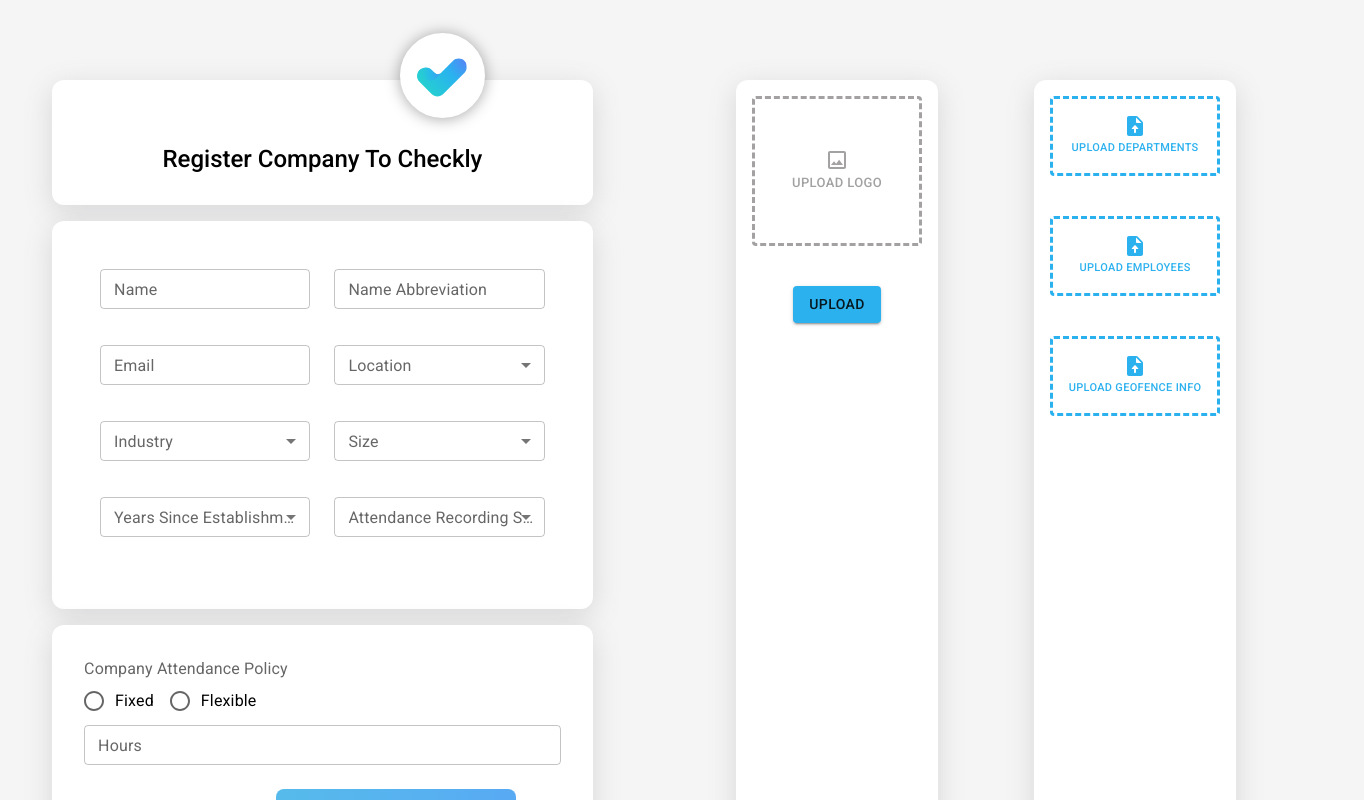
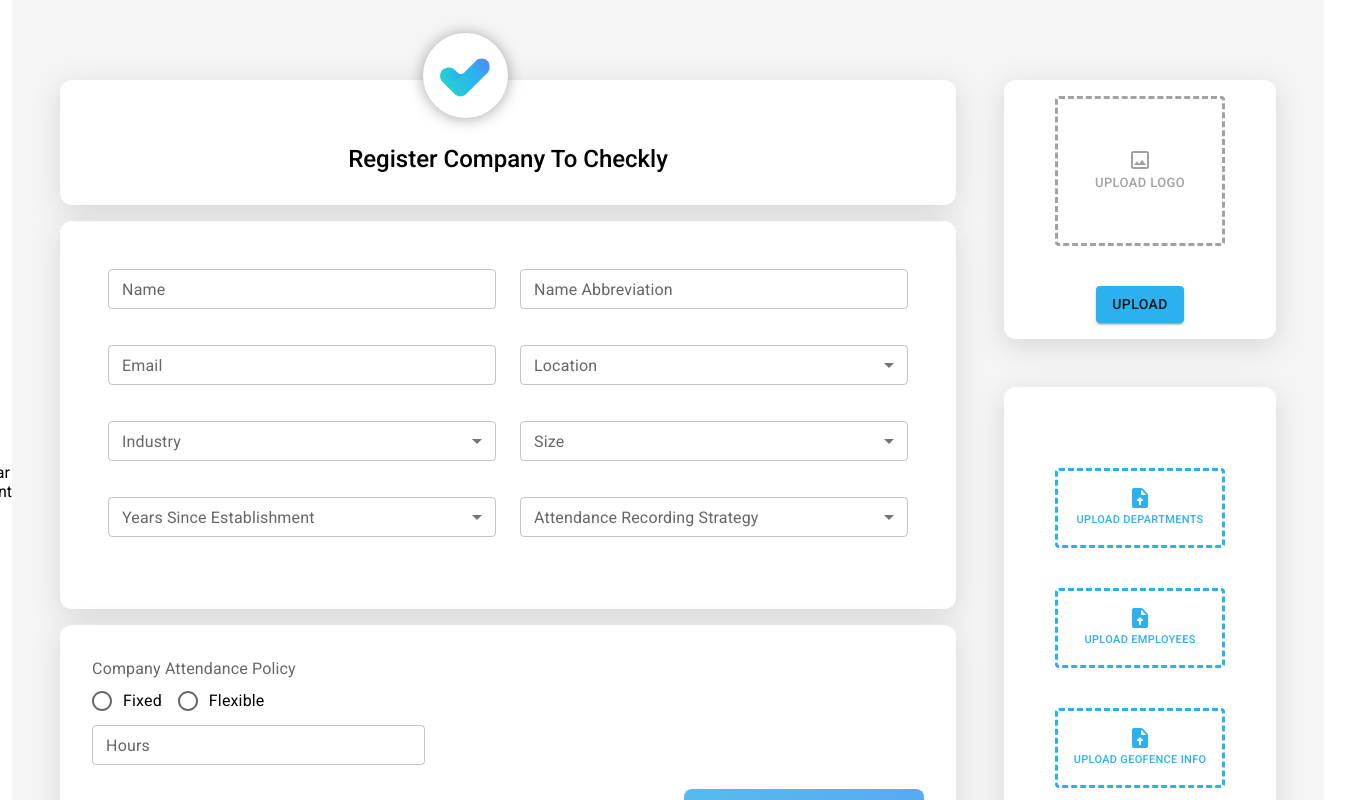
Before and after one commit to Checkly-App/checkly-website, a React (Create React App) app: page / in a window 1280 px wide. Shown: the top 800 px of the page, 1364 px wide, since content can reach past the window. Built offline with nearby package versions, Linux system fonts and the light colour scheme.

Commit message:
containers

```diff
--- a/src/pages/AddCompany.js
+++ b/src/pages/AddCompany.js
@@ -5,25 +5,51 @@ import InputField from "../components/Forms/InputField";
 import Upload from "../components/Forms/Upload";
 import PolicyRadioButtons from "../components/Forms/PrefrenceRadioButtons";
 import SelectField from "../components/Forms/SelectField";
-import RadioGroup from '@mui/material/RadioGroup';
+import RadioGroup from "@mui/material/RadioGroup";
 import { set, onValue } from "firebase/database"; //ref
 import { database, auth, storage } from "../utilities/firebase";
 import { createUserWithEmailAndPassword } from "firebase/auth";
 import styled, { keyframes } from "styled-components";
 import Avatar from "@mui/material/Avatar";
 import Stack from "@mui/material/Stack";
-import Button from '@mui/material/Button';
-import Box from '@mui/material/Box';
-import UploadFileRoundedIcon from '@mui/icons-material/UploadFileRounded';
-import InsertPhotoOutlinedIcon from '@mui/icons-material/InsertPhotoOutlined';
-import Radio from '@mui/material/Radio';
-import FormControlLabel from '@mui/material/FormControlLabel';
-import FormControl from '@mui/material/FormControl';
-import FormHelperText from '@mui/material/FormHelperText';
-import FormLabel from '@mui/material/FormLabel';
-import logo from '../assets/images/logo.svg';
-import {  ref, uploadBytesResumable } from "firebase/storage"; //ref
+import Button from "@mui/material/Button";
+import Box from "@mui/material/Box";
+import UploadFileRoundedIcon from "@mui/icons-material/UploadFileRounded";
+import InsertPhotoOutlinedIcon from "@mui/icons-material/InsertPhotoOutlined";
+import Radio from "@mui/material/Radio";
+import FormControlLabel from "@mui/material/FormControlLabel";
+import FormControl from "@mui/material/FormControl";
+import FormHelperText from "@mui/material/FormHelperText";
+import FormLabel from "@mui/material/FormLabel";
+import logo from "../assets/images/logo.svg";
+import { ref, uploadBytesResumable } from "firebase/storage"; //ref
 
+// Main COntainer
+const SectionsWrapper = styled.div`
+  margin: 5em 0 5rem 3rem;
+  display: flex;
+  justify-content: center;
+  // width: 100%;
+`;
+
+//Main Sections container
+const MainSections = styled.div``;
+
+const Section = styled.div`
+  background-color: white;
+  border-radius: 0.75em;
+  padding: 3em;
+  margin-bottom: 1em;
+  box-shadow: rgba(100, 100, 111, 0.2) 0px 7px 29px 0px;
+  display: grid;
+  grid-template-columns: 1fr 1fr;
+  column-gap: 1.5em;
+  row-gap: 0.75em;
+  width: 50em;
+  @media (max-width: 768px) {
+    grid-template-columns: 1fr;
+  }
+`;
 const ButtonCircle2 = styled.button`
   background-color: white;
   height: 85px;
@@ -37,21 +63,6 @@ background-color: white;
   border-radius: 50%;
   padding: 10px;
   box-shadow: rgba(0, 0, 0, 0.35) 0px 1px 15px;
-  `;
-
-const Section = styled.div`
-  background-color: white;
-  border-radius: 0.75em;
-  padding: 3em;
-  margin-bottom: 1em;
-  box-shadow: rgba(100, 100, 111, 0.2) 0px 7px 29px 0px;
-  display: grid;
-  grid-template-columns: 1fr 1fr;
-  column-gap: 1.5em;
-  row-gap: 0.75em;
-  @media (max-width: 768px) {
-    grid-template-columns: 1fr;
-  }
 `;
 
 const Section2 = styled.div`
@@ -69,21 +80,50 @@ const Section3 = styled.div`
   padding: 2em;
   margin-bottom: 1em;
   box-shadow: rgba(100, 100, 111, 0.2) 0px 7px 29px 0px;
-  display: block;
+  display: flex;
+  flex-direction: column;
+`;
+const ContentWrapper = styled.div`
+  display: flex;
+  flex-direction: column;
+  width: 40%;
+`;
+const ButtonWrapper = styled.div`
+  display: flex;
+
+  justify-content: flex-end;
 `;
 
-const MainSections = styled.div`
-  width: 85%;
+// Sidebar Sections Wrapper
+const SidebarSectionsWrapper = styled.div`
+  display: flex;
+  flex-direction: column;
 `;
-
-// The Sidebar Section
-const SidebarSection = styled.div`
+// The Sidebar Sections
+const SidebarSection1 = styled.div`
   width: 15em;
   background-color: white;
   border-radius: 0.75em;
   box-shadow: rgba(100, 100, 111, 0.2) 0px 7px 29px 0px;
   margin: 0 3em 3em 3em;
   padding: 1em;
+  display: flex;
+  flex-diretcion: column;
+  justify-content: center;
+  align-items: center;
+`;
+const SidebarSection2 = styled.div`
+  width: 15em;
+  background-color: white;
+  border-radius: 0.75em;
+  box-shadow: rgba(100, 100, 111, 0.2) 0px 7px 29px 0px;
+  margin: 0 3em 1em 3em;
+  padding: 1em;
+  height: 70%;
+  display: flex;
+  flex-diretcion: column;
+  justify-content: center;
+  align-items: center;
 `;
 
 const FormTitle = styled.h1`
@@ -91,11 +131,6 @@ const FormTitle = styled.h1`
   font-weight: 500;
   margin: 0em 0em 1em 0em;
   text-align: center;
-`;
-
-const SetionsWrapper = styled.div`
-  margin: 5em;
-  display: flex;
 `;
 
 const SButton = styled.button`
@@ -113,8 +148,8 @@ const SButton = styled.button`
   margin-right: 0em
 `;
 
-const Input = styled('input')({
-  display: 'none',
+const Input = styled("input")({
+  display: "none",
 });
 
 //Arrays
@@ -142,7 +177,7 @@ const locations = [
   },
   {
     key: "Jizan",
-    name:"Jizan",
+    name: "Jizan",
   },
   {
     key: "Jawf",
@@ -197,7 +232,7 @@ const locations = [
   },
   {
     key: "Law",
-    name:"Law",
+    name: "Law",
   },
   {
     key: "Marketing, advertising and PR",
@@ -252,7 +287,7 @@ const locations = [
   },
   {
     key: "1001-5000 Employees",
-    name:"1001-5000 Employees",
+    name: "1001-5000 Employees",
   },
   {
     key: "5001-10,000 Employees",
@@ -302,10 +337,7 @@ const locations = [
   },
 ];
 
-
-
 const AddCompany = () => {
-
   const initialValues = {
     name: "",
     abbreviation: "",
@@ -319,7 +351,6 @@ const AddCompany = () => {
     hours: "",
     file: "",
   };
-
 
   const validationSchema = Yup.object({
     // name: Yup.string().required("Name is required"),
@@ -335,8 +366,9 @@ const AddCompany = () => {
   });
 
   const addCompany = (company) => {
-    createUserWithEmailAndPassword(auth, company.email, '123456').then((result) => {
-        set(ref(database, 'Company/' + result.user.uid), {
+    createUserWithEmailAndPassword(auth, company.email, "123456")
+      .then((result) => {
+        set(ref(database, "Company/" + result.user.uid), {
           name: company.name,
           abbreviation: company.abbreviation,
           email: company.email,
@@ -346,16 +378,17 @@ const AddCompany = () => {
           age: company.age,
           Policy: company.Policy,
           working_hours: company.hours,
-            attendance_strategy: company.preference
+          attendance_strategy: company.preference,
         });
-    }).catch((error) => {
+      })
+      .catch((error) => {
         // var errorCode = error.code;
         var errorMessage = error.message;
         alert(errorMessage);
         console.log(error);
         return;
       });
-}
+  };
 
   const formHandler = (e) => {
     e.preventDefault();
@@ -370,13 +403,9 @@ const uploadFiles = (file) => {
     const uploadTask = uploadBytesResumable(sotrageRef, file);
   };
 
-
   return (
-
-
     <div>
-    <SetionsWrapper>
-
+      <SectionsWrapper>
         {/* <SidebarSection>
 
           <form onSubmit={formHandler}>
@@ -416,36 +445,26 @@ const uploadFiles = (file) => {
         >
           <Form>
             <MainSections>
-
               {/* header */}
 
               <Section2>
-
                 <ButtonCircle2
-              style={{zIndex:1, marginTop:-90, marginLeft:340}} //Relative instead of absloute
-              >
-              </ButtonCircle2>
+                  style={{ zIndex: 1, marginTop: -90, marginLeft: 355 }} //Relative instead of absloute
+                ></ButtonCircle2>
                 <Avatar
-                  style={{zIndex:1, marginTop:-108, marginLeft:357}}
-                  background-color= "white"
+                  style={{ zIndex: 1, marginTop: -108, marginLeft: 372 }}
+                  background-color="white"
                   alt="R"
-                  src= {logo}
+                  src={logo}
                   sx={{ width: 50, height: 135 }}
                 />
                 <FormTitle>Register Company To Checkly</FormTitle>
-
               </Section2>
 
               {/* end of header */}
 
-
               <Section>
-
-            <InputField
-                name="name"
-                id="name"
-                label="Name"
-            />
+                <InputField name="name" id="name" label="Name" />
 
                 <InputField
                   name="abbreviation"
@@ -453,17 +472,13 @@ const uploadFiles = (file) => {
                   label="Name Abbreviation"
                 />
 
-            <InputField
-                name="email"
-                id="email"
-                label="Email"
-            />
+                <InputField name="email" id="email" label="Email" />
 
                 <SelectField
                   name="location"
                   id="location"
                   label="Location"
-                options= {locations}
+                  options={locations}
                 />
 
                 <SelectField
@@ -493,123 +508,158 @@ const uploadFiles = (file) => {
                   label="Attendance Recording Strategy"
                   options={preferences}
                 />
-
-
               </Section>
 
               <Section3>
-
+                <ContentWrapper>
                   <PolicyRadioButtons
                     name="Policy"
                     id="Policy"
                     label="Policy"
                   />
                   <InputField name="hours" id="hours" label="Hours" />
-
-            <SButton type="submit" >Register Company</SButton>
-
+                </ContentWrapper>
+                <ButtonWrapper>
+                  <SButton type="submit">Register Company</SButton>
+                </ButtonWrapper>
               </Section3>
-
             </MainSections>
           </Form>
         </Formik>
 
+        <SidebarSectionsWrapper>
           {/* Upload Logo  */}
-
-    <SidebarSection>
-
+          <SidebarSection1>
             <form onSubmit={formHandler}>
-      <Stack direction="column" spacing={5} alignItems="center" >
+              <Stack direction="column" spacing={5} alignItems="center">
                 <label htmlFor="contained-button-file">
-             <Box textAlign='center'>
-                <Input accept="image/*" id="contained-button-file" type="file" />
-                <Button type="submit" color="grey" variant="contained" component="span" variant="outlined" style={{
+                  <Box textAlign="center">
+                    <Input
+                      accept="image/*"
+                      id="contained-button-file"
+                      type="file"
+                    />
+                    <Button
+                      type="submit"
+                      color="grey"
+                      variant="contained"
+                      component="span"
+                      variant="outlined"
+                      style={{
                         maxWidth: "170px",
                         maxHeight: "150px",
                         minWidth: "170px",
                         minHeight: "150px",
-                 border: 'dashed',
-                fontSize: '13px'
-               }}>
-                <Stack direction="column" spacing={5} alignItems="center" >
-                <InsertPhotoOutlinedIcon/> Upload Logo </Stack>
+                        border: "dashed",
+                        fontSize: "13px",
+                      }}
+                    >
+                      <Stack direction="column" spacing={5} alignItems="center">
+                        <InsertPhotoOutlinedIcon /> Upload Logo{" "}
+                      </Stack>
                     </Button>
                   </Box>
                 </label>
-           <Button type="submit" variant="contained">Upload</Button>
+                <Button type="submit" variant="contained">
+                  Upload
+                </Button>
               </Stack>
             </form>
-
-</SidebarSection>
+          </SidebarSection1>
 
           {/* end of Upload Logo  */}
 
           {/* the Sidebar Section (uploads) */}
 
-          <SidebarSection>
-
+          <SidebarSection2>
             <Stack direction="column" justify="center" spacing={5}>
-
-
-            <Box textAlign='center'>
+              <Box textAlign="center">
                 <label htmlFor="contained-button-file">
-            <Input accept="image/*" id="contained-button-file" multiple type="file" />
-              <Button variant="contained" component="span" variant="outlined" style={{
+                  <Input
+                    accept="image/*"
+                    id="contained-button-file"
+                    multiple
+                    type="file"
+                  />
+                  <Button
+                    variant="contained"
+                    component="span"
+                    variant="outlined"
+                    style={{
                       maxWidth: "170px",
                       maxHeight: "80px",
                       minWidth: "170px",
                       minHeight: "80px",
-                border: 'dashed',
-                fontSize: '11px'
-                }}>
-            <Stack direction="column" spacing={5} alignItems="center" >
-            <UploadFileRoundedIcon/> Upload departments </Stack>
+                      border: "dashed",
+                      fontSize: "11px",
+                    }}
+                  >
+                    <Stack direction="column" spacing={5} alignItems="center">
+                      <UploadFileRoundedIcon /> Upload departments{" "}
+                    </Stack>
                   </Button>
                 </label>
               </Box>
 
-            <Box textAlign='center'>
+              <Box textAlign="center">
                 <label htmlFor="contained-button-file">
-            <Input accept="image/*" id="contained-button-file" multiple type="file" />
-              <Button variant="contained" component="span" variant="outlined" style={{
+                  <Input
+                    accept="image/*"
+                    id="contained-button-file"
+                    multiple
+                    type="file"
+                  />
+                  <Button
+                    variant="contained"
+                    component="span"
+                    variant="outlined"
+                    style={{
                       maxWidth: "170px",
                       maxHeight: "80px",
                       minWidth: "170px",
                       minHeight: "80px",
-                border: 'dashed',
-                fontSize: '11px'
-                }}>
-
-            <Stack direction="column" spacing={5} alignItems="center" >
-            <UploadFileRoundedIcon/> Upload Employees </Stack>
+                      border: "dashed",
+                      fontSize: "11px",
+                    }}
+                  >
+                    <Stack direction="column" spacing={5} alignItems="center">
+                      <UploadFileRoundedIcon /> Upload Employees{" "}
+                    </Stack>
                   </Button>
                 </label>
               </Box>
-            <Box textAlign='center'>
+              <Box textAlign="center">
                 <label htmlFor="contained-button-file">
-            <Input accept="image/*" id="contained-button-file" multiple type="file" />
-              <Button variant="contained" component="span" variant="outlined" style={{
+                  <Input
+                    accept="image/*"
+                    id="contained-button-file"
+                    multiple
+                    type="file"
+                  />
+                  <Button
+                    variant="contained"
+                    component="span"
+                    variant="outlined"
+                    style={{
                       maxWidth: "170px",
                       maxHeight: "80px",
                       minWidth: "170px",
                       minHeight: "80px",
-                border: 'dashed',
-                fontSize: '11px'
-                }}>
-
-            <Stack direction="column" spacing={5} alignItems="center" >
-            <UploadFileRoundedIcon/> Upload Geofence Info </Stack>
+                      border: "dashed",
+                      fontSize: "11px",
+                    }}
+                  >
+                    <Stack direction="column" spacing={5} alignItems="center">
+                      <UploadFileRoundedIcon /> Upload Geofence Info{" "}
+                    </Stack>
                   </Button>
                 </label>
               </Box>
-
             </Stack>
-
-
-          </SidebarSection>
-          </SetionsWrapper>
+          </SidebarSection2>
+        </SidebarSectionsWrapper>
+      </SectionsWrapper>
     </div>
-
   );
 };
 
```
Lines whose indentation alone changed are shown as unchanged.
